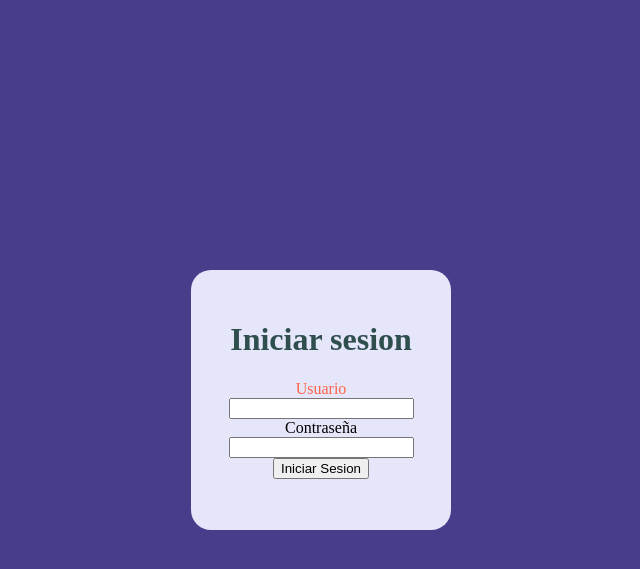
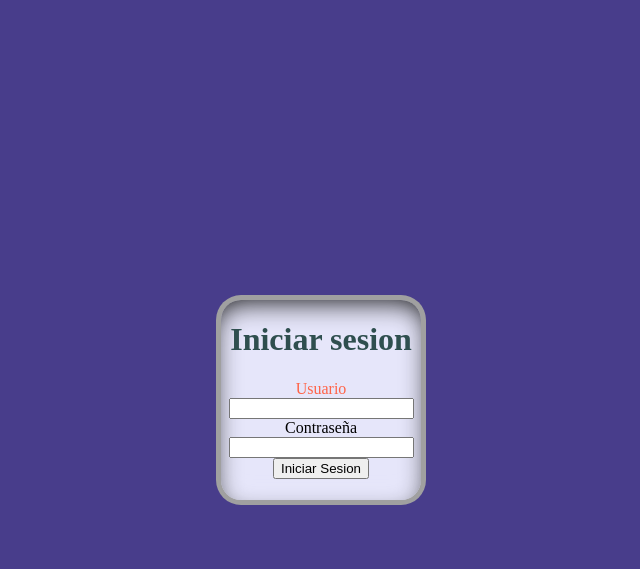
Before and after one commit to ferse/software, a Django app: page / in a window 1280 px wide. Shown: the top 569 px of the page, without its empty margins (319-959 px from the left). Run offline with Django 4.2, Linux system fonts and the light colour scheme.

Commit message:
Modificacion de cuadro de login

```diff
--- a/Agile/static/css/styles.css
+++ b/Agile/static/css/styles.css
@@ -4,7 +4,12 @@ body {
 .login{
   position: absolute;
   margin: auto;
-  padding: 30px 30px 30px 30px;
+  padding: inset 30px 30px 14px 15px rgba(237,41,255,0);
+
+-webkit-box-shadow: 0px 0px 0px 5px #A0A0A0, inset 0px 10px 27px -8px #141414, inset 0px -10px 27px -8px #E6E6FA, inset 30px 30px 14px 15px rgba(81,59,255,0);
+box-shadow: 0px 0px 0px 5px #A0A0A0, inset 0px 10px 27px -8px #141414, inset 0px -10px 27px -8px #E6E6FA, inset 30px 30px 14px 15px rgba(81,59,255,0);
+
+
   top: 0;
   right: 0;
   bottom: 0;
```
